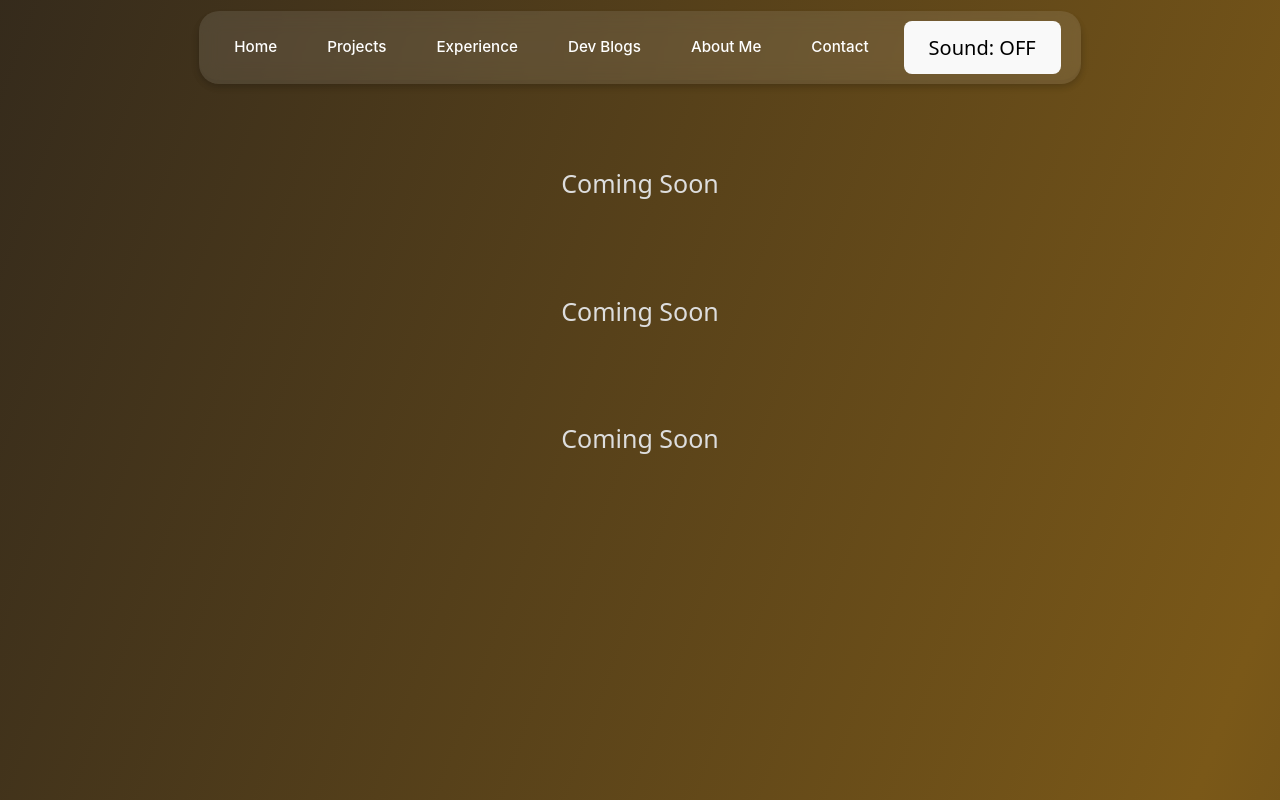
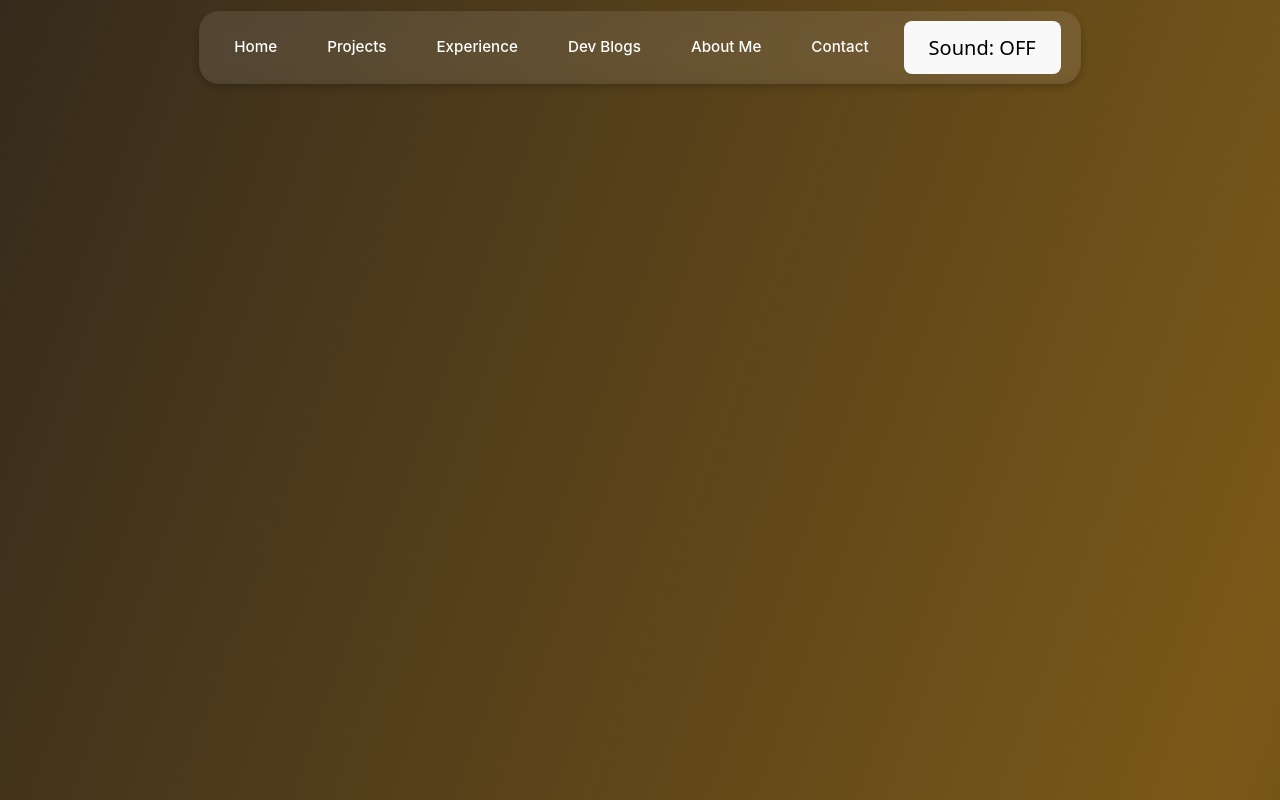
Before and after one commit to FernandoLpz0911/Personal-Webpage, a React (Vite) app in the folder PersonalWebpage/: page /About in a window 1280 px wide. Built offline with nearby package versions, Linux system fonts and the light colour scheme.

Commit message:
Took all elements of other pages except dev blogs

```diff
--- a/PersonalWebpage/src/pages/About.jsx
+++ b/PersonalWebpage/src/pages/About.jsx
@@ -1,24 +1,7 @@
-import { useState } from 'react'
-import './cssfiles/About.css'
 
 function About() {
   return (
     <>
-      <div className='about-page-container'>
-        <div className='content'>
-          <div className='past'>
-            <p> Coming Soon </p>
-          </div>
-
-          <div className='present'>
-            <p> Coming Soon </p>
-          </div>
-
-          <div className='future'>
-            <p> Coming Soon </p>
-          </div>
-        </div>
-      </div>
     </>
   )
 }
--- a/PersonalWebpage/src/pages/Experience.jsx
+++ b/PersonalWebpage/src/pages/Experience.jsx
@@ -1,12 +1,7 @@
-import { useState } from 'react'
-import './cssfiles/Experience.css'
-
 function Experience() {
   return (
     <>
-      <div className='experience-container'>
-        Coming Soon
-      </div>
+
     </>
   )
 }
--- a/PersonalWebpage/src/pages/Home.jsx
+++ b/PersonalWebpage/src/pages/Home.jsx
@@ -2,6 +2,9 @@ import './cssfiles/Home.css'
 import emailjs from '@emailjs/browser';
 import './cssfiles/Contact.css';
 import React, { useRef, useState, useEffect } from 'react'; // Import useState
+import './cssfiles/About.css'
+import './cssfiles/Experience.css'
+import './cssfiles/Projects.css'
 
 
 
--- a/PersonalWebpage/src/pages/Projects.jsx
+++ b/PersonalWebpage/src/pages/Projects.jsx
@@ -1,25 +1,9 @@
-import React, { useRef, useState, useEffect } from 'react';
-import './cssfiles/Projects.css'
-import './cssfiles/Contact.css';
+
 
 
 function Projects() {
   return (
     <>
-     <div className='project-page'>
-      <div className='project-card'>
-        Coming Soon
-      </div>
-      <div className='project-card'>
-        Coming Soon
-      </div>
-      <div className='project-card'>
-        Coming Soon
-      </div>
-      <div className='project-card'>
-        Coming Soon
-      </div>
-     </div>
     </>
   )
 }
```
